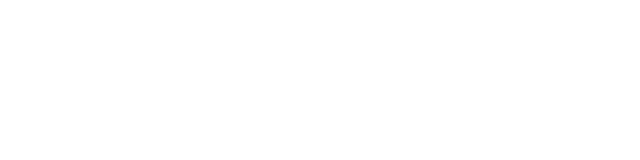
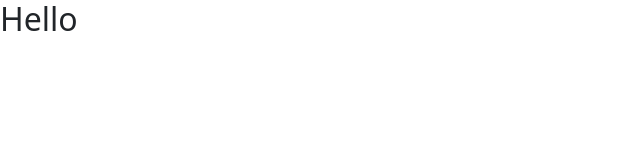
Before and after one commit to malmossa/short-post, a React (Create React App) app in the folder client/: page / in a window 1280 px wide. Shown: the top 160 px of the page, without its empty margins (0-640 px from the left). Built offline with nearby package versions, Linux system fonts and the light colour scheme.

Commit message:
Completed

```diff
--- a/client/src/App.jsx
+++ b/client/src/App.jsx
@@ -9,9 +9,9 @@
   return (
     <Router>
       <Routes>
-        <Route exact path="/" component={Home} />
-        <Route exact path="/posts/:id" component={PostDetailPage} />
-        <Route exact path="/posts/:id/update" component={UpdatePage} />
+        <Route exact path="/" element={<Home />} />
+        <Route exact path="/posts/:id" element={<PostDetailPage />} />
+        <Route exact path="/posts/:id/update" element={<UpdatePage />} />
       </Routes>
     </Router>
   );
```
